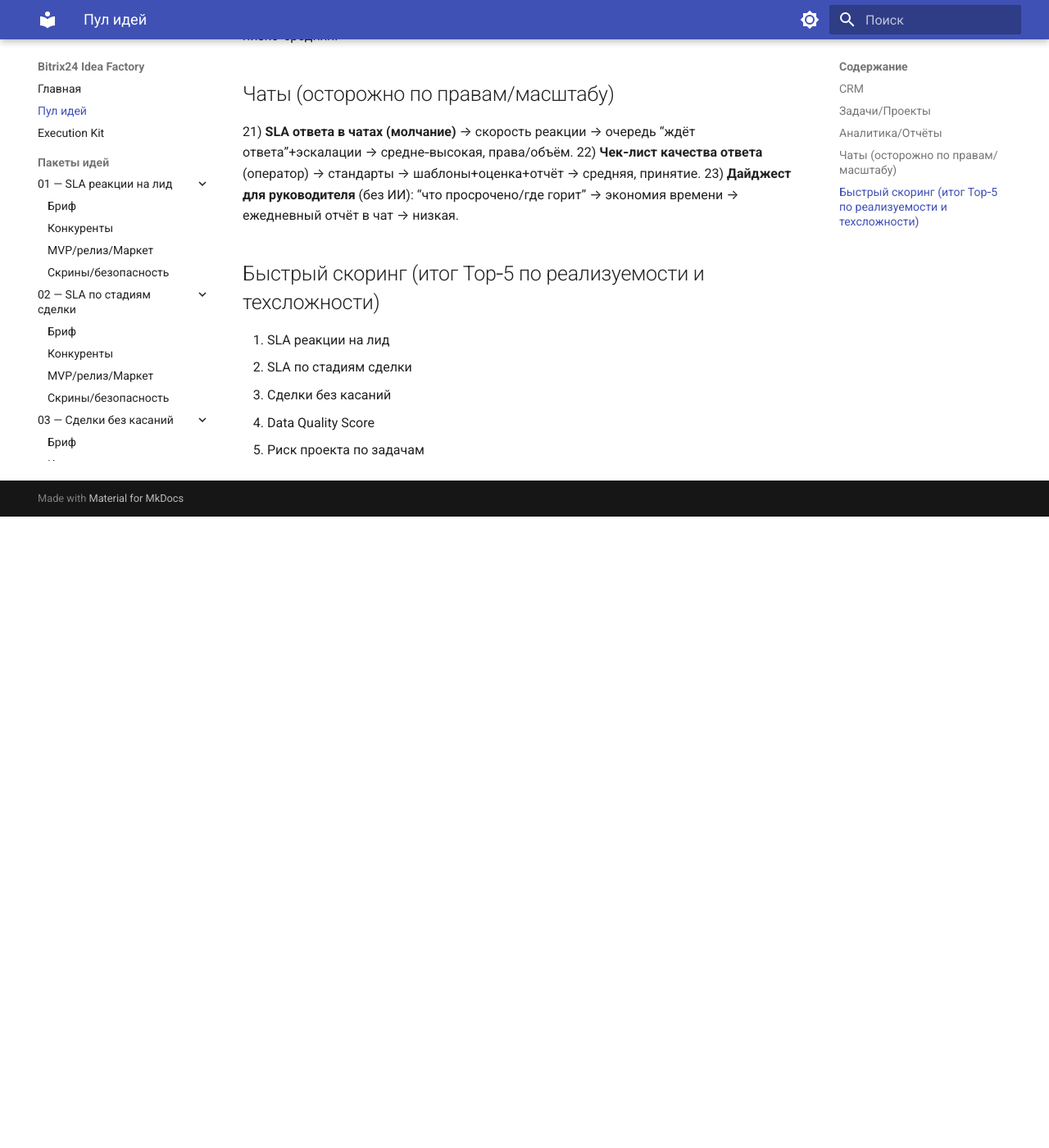
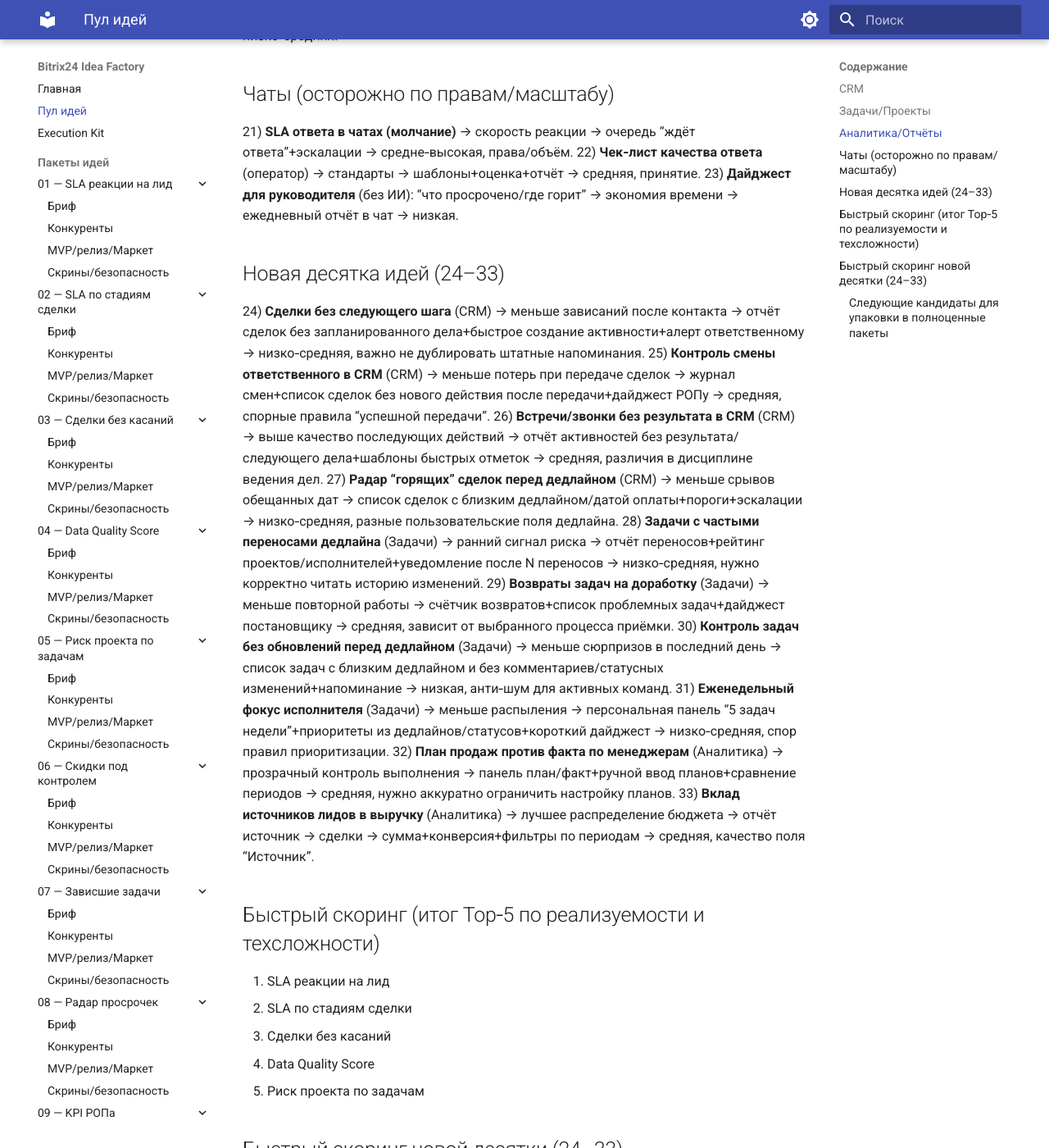
Before and after one commit to grinkevich-dima/b24-idea-factory, an MkDocs documentation site: the page built from docs/idea-briefs/idea_pool_2026-05.md, in a window 1280 px wide and 1400 px high, scrolled down 1282 px. Shown: the whole window at 82% size. Built offline with MkDocs 1.6.1 and Material for MkDocs 9.7.7, drawn with Linux system fonts in a browser that asks for light colours; before the commit the page ends 1912 px from its top, so only the background shows below that; some of the changed text lies outside the part shown.

Commit message:
Add ten more Bitrix24 marketplace ideas
Co-authored-by: grinkevich-dima <grinkevich-dima@users.noreply.github.com>

```diff
--- a/docs/idea-briefs/idea_pool_2026-05.md
+++ b/docs/idea-briefs/idea_pool_2026-05.md
@@ -1,4 +1,4 @@
-# Пул идей (20+) — Bitrix24 Marketplace (CRM/Задачи/Аналитика/Чаты)
+# Пул идей (30+) — Bitrix24 Marketplace (CRM/Задачи/Аналитика/Чаты)
 
 Формат: **боль → эффект → MVP‑ядро → сложность/риски**.
 
@@ -33,9 +33,42 @@
 22) **Чек‑лист качества ответа** (оператор) → стандарты → шаблоны+оценка+отчёт → средняя, принятие.
 23) **Дайджест для руководителя** (без ИИ): “что просрочено/где горит” → экономия времени → ежедневный отчёт в чат → низкая.
 
+## Новая десятка идей (24–33)
+
+24) **Сделки без следующего шага** (CRM) → меньше зависаний после контакта → отчёт сделок без запланированного дела+быстрое создание активности+алерт ответственному → низко‑средняя, важно не дублировать штатные напоминания.
+25) **Контроль смены ответственного в CRM** (CRM) → меньше потерь при передаче сделок → журнал смен+список сделок без нового действия после передачи+дайджест РОПу → средняя, спорные правила “успешной передачи”.
+26) **Встречи/звонки без результата в CRM** (CRM) → выше качество последующих действий → отчёт активностей без результата/следующего дела+шаблоны быстрых отметок → средняя, различия в дисциплине ведения дел.
+27) **Радар “горящих” сделок перед дедлайном** (CRM) → меньше срывов обещанных дат → список сделок с близким дедлайном/датой оплаты+пороги+эскалации → низко‑средняя, разные пользовательские поля дедлайна.
+28) **Задачи с частыми переносами дедлайна** (Задачи) → ранний сигнал риска → отчёт переносов+рейтинг проектов/исполнителей+уведомление после N переносов → низко‑средняя, нужно корректно читать историю изменений.
+29) **Возвраты задач на доработку** (Задачи) → меньше повторной работы → счётчик возвратов+список проблемных задач+дайджест постановщику → средняя, зависит от выбранного процесса приёмки.
+30) **Контроль задач без обновлений перед дедлайном** (Задачи) → меньше сюрпризов в последний день → список задач с близким дедлайном и без комментариев/статусных изменений+напоминание → низкая, анти‑шум для активных команд.
+31) **Еженедельный фокус исполнителя** (Задачи) → меньше распыления → персональная панель “5 задач недели”+приоритеты из дедлайнов/статусов+короткий дайджест → низко‑средняя, спор правил приоритизации.
+32) **План продаж против факта по менеджерам** (Аналитика) → прозрачный контроль выполнения → панель план/факт+ручной ввод планов+сравнение периодов → средняя, нужно аккуратно ограничить настройку планов.
+33) **Вклад источников лидов в выручку** (Аналитика) → лучшее распределение бюджета → отчёт источник → сделки → сумма+конверсия+фильтры по периодам → средняя, качество поля “Источник”.
+
 ## Быстрый скоринг (итог Top‑5 по реализуемости и техсложности)
 1. SLA реакции на лид
 2. SLA по стадиям сделки
 3. Сделки без касаний
 4. Data Quality Score
 5. Риск проекта по задачам
+
+## Быстрый скоринг новой десятки (24–33)
+
+| # | Идея | Домен | A: рынок/ценность | B: реализуемость | C: техсложность | Итог |
+|---|------|-------|:-----------------:|:----------------:|:----------------:|:----:|
+| 24 | Сделки без следующего шага | CRM | 5 | 5 | 5 | 5.0 |
+| 25 | Контроль смены ответственного в CRM | CRM | 4 | 4 | 4 | 4.0 |
+| 26 | Встречи/звонки без результата в CRM | CRM | 4 | 4 | 4 | 4.0 |
+| 27 | Радар “горящих” сделок перед дедлайном | CRM | 4 | 4 | 4 | 4.0 |
+| 28 | Задачи с частыми переносами дедлайна | Задачи | 5 | 4 | 4 | 4.3 |
+| 29 | Возвраты задач на доработку | Задачи | 4 | 3 | 3 | 3.3 |
+| 30 | Контроль задач без обновлений перед дедлайном | Задачи | 4 | 5 | 5 | 4.7 |
+| 31 | Еженедельный фокус исполнителя | Задачи | 4 | 4 | 4 | 4.0 |
+| 32 | План продаж против факта по менеджерам | Аналитика | 5 | 4 | 4 | 4.3 |
+| 33 | Вклад источников лидов в выручку | Аналитика | 4 | 4 | 4 | 4.0 |
+
+### Следующие кандидаты для упаковки в полноценные пакеты
+1. **Сделки без следующего шага** — максимум ценности при минимальном объёме MVP.
+2. **Контроль задач без обновлений перед дедлайном** — быстрая польза после установки и понятная боль покупателя.
+3. **Задачи с частыми переносами дедлайна** — сильный сигнал проектных рисков без тяжёлой аналитики.
```
Also changed, not shown: docs/idea-briefs/index.md (+1 -1 lines).
